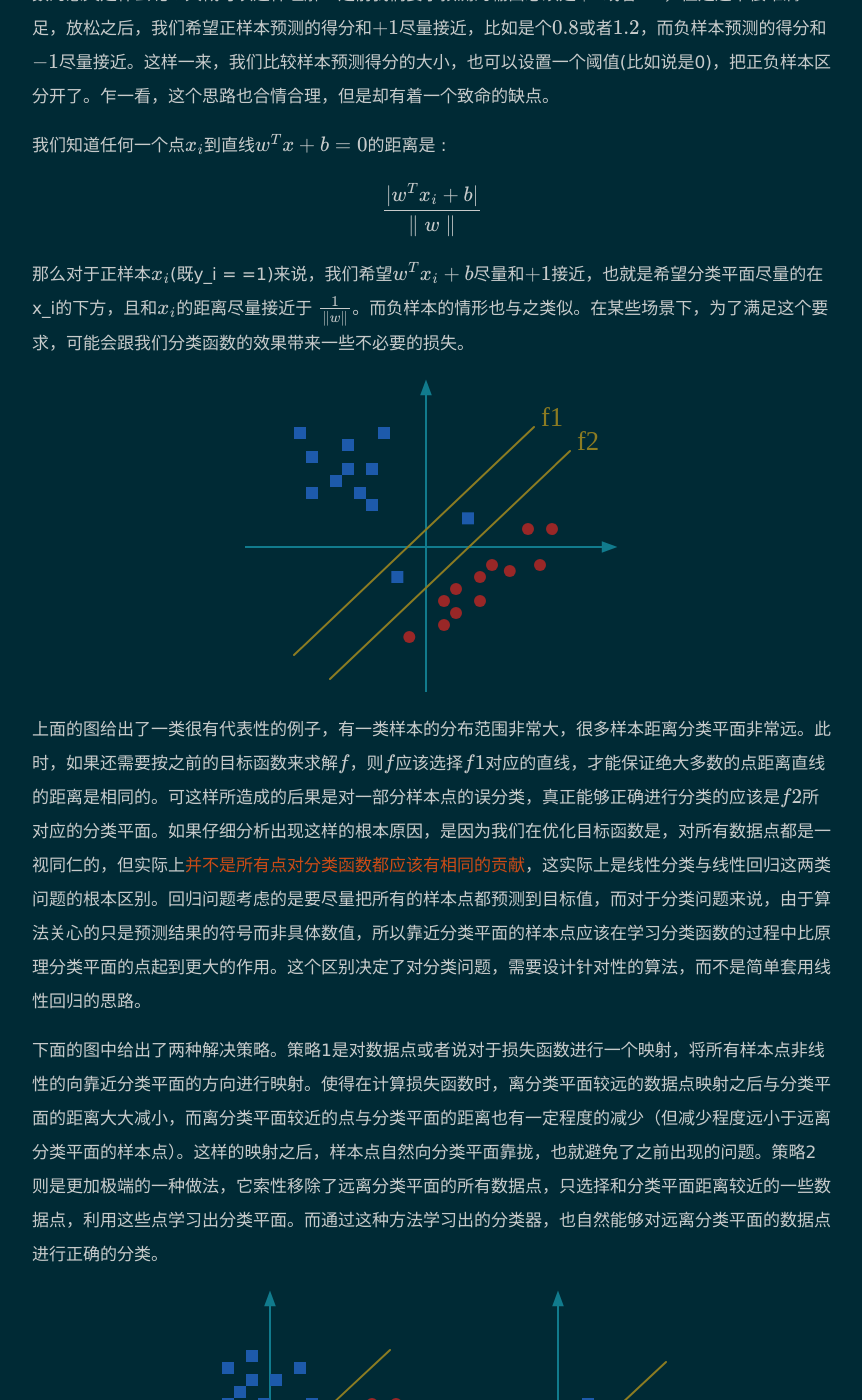
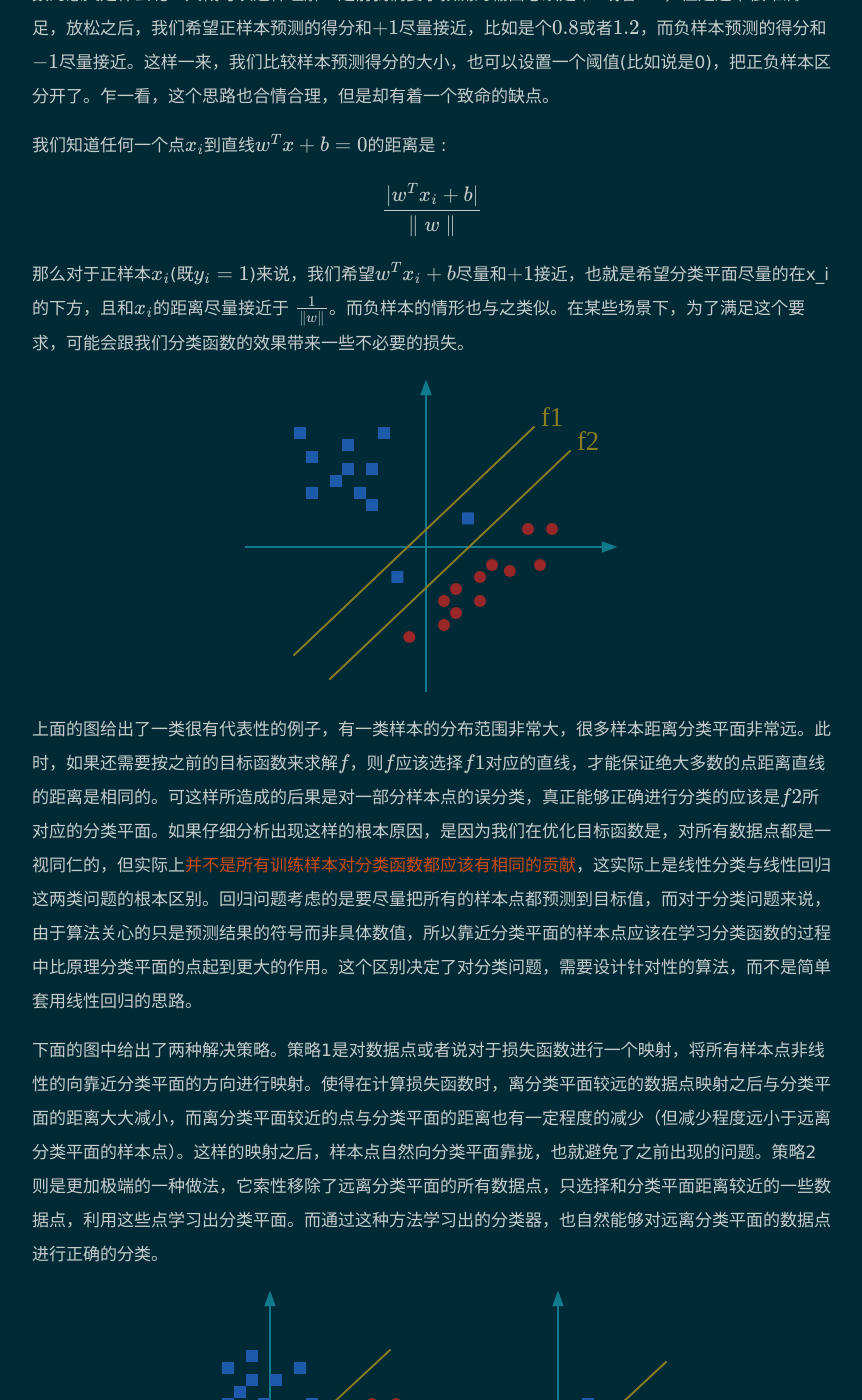
Before and after one commit to orangeprince/orangeprince.github.io, a Jekyll site: the page built from _posts/2014-07-13-svm_part1.md, in a window 1280 px wide and 1400 px high, scrolled down 2237 px. Shown: the whole window, without its empty margins (208-1070 px from the left). Built offline with Jekyll 4.4.1, drawn with Linux system fonts in a browser that asks for light colours; nearby versions of some CDN libraries; formulas are drawn with MathJax 3; comment, search, counter and statistics services are not loaded.

Commit message:
modified:   _posts/2014-07-13-svm_part1.md

```diff
--- a/_posts/2014-07-13-svm_part1.md
+++ b/_posts/2014-07-13-svm_part1.md
@@ -52,11 +52,11 @@ $$
 \end{aligned}
 $$
 
-那么对于正样本$$x_i$$(既y_i = =1)来说，我们希望$$w^Tx_i + b$$尽量和$$+1$$接近，也就是希望分类平面尽量的在x_i的下方，且和$$x_i$$的距离尽量接近于 $$\frac{1}{\parallel w \parallel} $$。而负样本的情形也与之类似。在某些场景下，为了满足这个要求，可能会跟我们分类函数的效果带来一些不必要的损失。
+那么对于正样本$$x_i$$(既$$y_i =1$$)来说，我们希望$$w^Tx_i + b$$尽量和$$+1$$接近，也就是希望分类平面尽量的在x_i的下方，且和$$x_i$$的距离尽量接近于 $$\frac{1}{\parallel w \parallel} $$。而负样本的情形也与之类似。在某些场景下，为了满足这个要求，可能会跟我们分类函数的效果带来一些不必要的损失。
 
 ![线性回归用作分类]({{ site.img_url }}/svm/svm2.svg)
 
-上面的图给出了一类很有代表性的例子，有一类样本的分布范围非常大，很多样本距离分类平面非常远。此时，如果还需要按之前的目标函数来求解$$f$$，则$$f$$应该选择$$f1$$对应的直线，才能保证绝大多数的点距离直线的距离是相同的。可这样所造成的后果是对一部分样本点的误分类，真正能够正确进行分类的应该是$$f2$$所对应的分类平面。如果仔细分析出现这样的根本原因，是因为我们在优化目标函数是，对所有数据点都是一视同仁的，但实际上**并不是所有点对分类函数都应该有相同的贡献**，这实际上是线性分类与线性回归这两类问题的根本区别。回归问题考虑的是要尽量把所有的样本点都预测到目标值，而对于分类问题来说，由于算法关心的只是预测结果的符号而非具体数值，所以靠近分类平面的样本点应该在学习分类函数的过程中比原理分类平面的点起到更大的作用。这个区别决定了对分类问题，需要设计针对性的算法，而不是简单套用线性回归的思路。
+上面的图给出了一类很有代表性的例子，有一类样本的分布范围非常大，很多样本距离分类平面非常远。此时，如果还需要按之前的目标函数来求解$$f$$，则$$f$$应该选择$$f1$$对应的直线，才能保证绝大多数的点距离直线的距离是相同的。可这样所造成的后果是对一部分样本点的误分类，真正能够正确进行分类的应该是$$f2$$所对应的分类平面。如果仔细分析出现这样的根本原因，是因为我们在优化目标函数是，对所有数据点都是一视同仁的，但实际上**并不是所有训练样本对分类函数都应该有相同的贡献**，这实际上是线性分类与线性回归这两类问题的根本区别。回归问题考虑的是要尽量把所有的样本点都预测到目标值，而对于分类问题来说，由于算法关心的只是预测结果的符号而非具体数值，所以靠近分类平面的样本点应该在学习分类函数的过程中比原理分类平面的点起到更大的作用。这个区别决定了对分类问题，需要设计针对性的算法，而不是简单套用线性回归的思路。
 
 下面的图中给出了两种解决策略。策略1是对数据点或者说对于损失函数进行一个映射，将所有样本点非线性的向靠近分类平面的方向进行映射。使得在计算损失函数时，离分类平面较远的数据点映射之后与分类平面的距离大大减小，而离分类平面较近的点与分类平面的距离也有一定程度的减少（但减少程度远小于远离分类平面的样本点）。这样的映射之后，样本点自然向分类平面靠拢，也就避免了之前出现的问题。策略2则是更加极端的一种做法，它索性移除了远离分类平面的所有数据点，只选择和分类平面距离较近的一些数据点，利用这些点学习出分类平面。而通过这种方法学习出的分类器，也自然能够对远离分类平面的数据点进行正确的分类。
 
```
Also changed, not shown: other parts of _posts/2014-07-13-svm_part1.md (+1 -1 lines).
